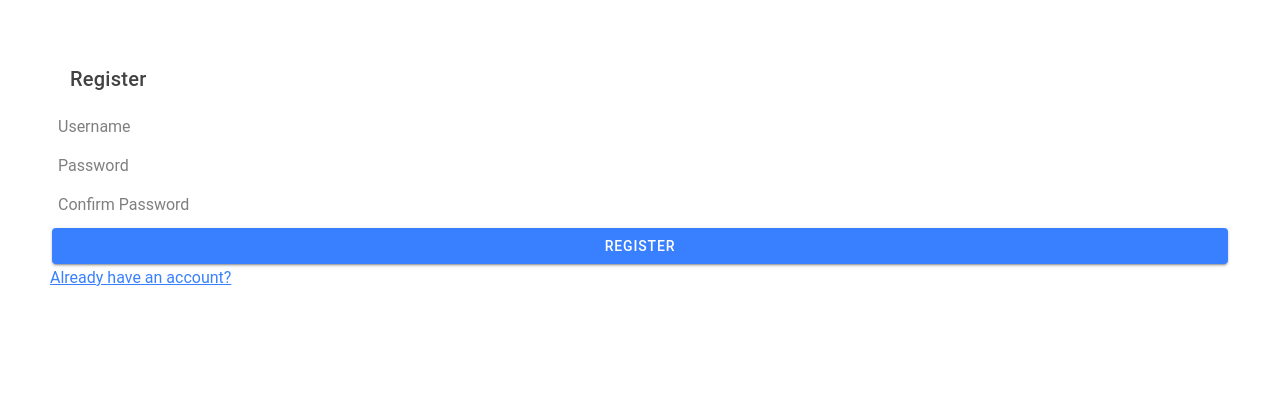
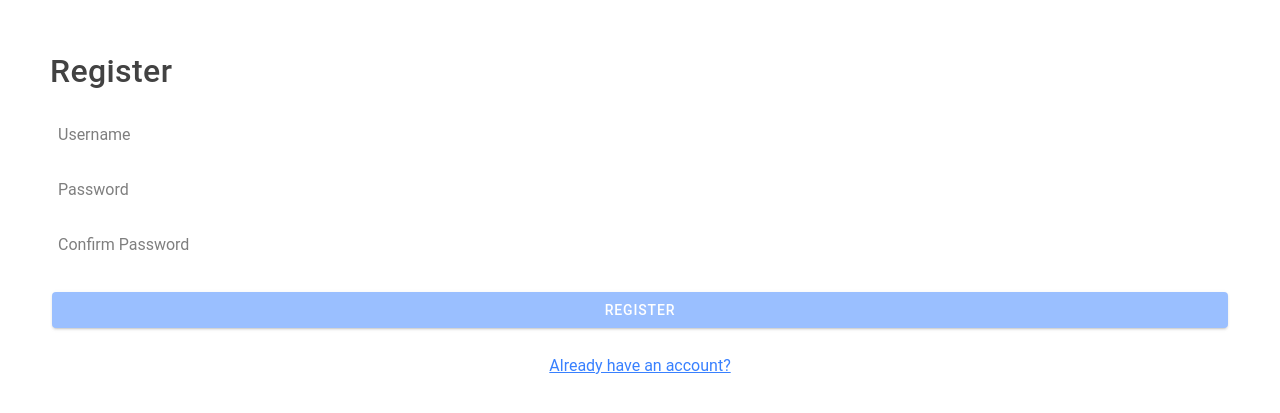
Before and after one commit to BenMorgan94/animalCrossingChoreTracker, a React (Create React App) app: page /register-page in a window 1280 px wide. Shown: the part 149-562 px from the top of the page. Built offline with nearby package versions, Linux system fonts and the light colour scheme.

Commit message:
feat(app): update login/register page functionality and css

```diff
--- a/src/pages/login/login-page.css
+++ b/src/pages/login/login-page.css
@@ -2,3 +2,26 @@
     height: 100%;
     padding: 12.5rem 3.125rem;
 }
+
+.login-header {
+    font-size: 2rem;
+    padding-bottom: 1rem;
+}
+
+#username-container {
+    padding: 0.5rem 0;
+}
+
+#password-container {
+    padding: 0.5rem 0;
+}
+
+#login-button-container {
+    padding: 1rem 0;
+}
+
+#register-container {
+    display: flex;
+    justify-content: center;
+    padding-top: 0.5rem;
+}
--- a/src/pages/login/login-page.tsx
+++ b/src/pages/login/login-page.tsx
@@ -15,28 +15,42 @@ const Login: React.FC = () => {
   const [password, setPassword] = useState("");
 
   function loginUser() {
+    window.location.href = "chore-page";
     console.log(username, password);
-  };
+  }
 
   return (
     <IonPage id="main-content">
       <IonToolbar>
         {" "}
-        <IonTitle>Login</IonTitle>
+        <IonTitle class="login-header">Login</IonTitle>
       </IonToolbar>
       <IonContent scrollY={false}>
+        <div id="username-container">
           <IonInput
             placeholder="Username"
             onIonChange={(e: any) => setUsername(e?.target.value)}
           />
+        </div>
+        <div id="password-container">
           <IonInput
+            type="password"
             placeholder="Password"
             onIonChange={(e: any) => setPassword(e?.target.value)}
           />
-        <IonButton expand="block" onClick={loginUser}>
+        </div>
+        <div id="login-button-container">
+          <IonButton
+            disabled={username.length && password.length > 0 ? false : true}
+            expand="block"
+            onClick={loginUser}
+          >
             Login
           </IonButton>
+        </div>
+        <div id="register-container">
           <Link to="/register-page">Register for an account</Link>
+        </div>
       </IonContent>
     </IonPage>
   );
--- a/src/pages/register/register-page.css
+++ b/src/pages/register/register-page.css
@@ -2,3 +2,30 @@
     height: 100%;
     padding: 12.5rem 3.125rem;
 }
+
+.register-header {
+    font-size: 2rem;
+    padding: 0 0 1rem 0;
+}
+
+#username-container {
+    padding: 0.5rem 0;
+}
+
+#password-container {
+    padding: 0.5rem 0;
+}
+
+#confirm-password-container {
+    padding: 0.5rem 0;
+}
+
+#register-button-container {
+    padding: 1rem 0;
+}
+
+#return-login-container {
+    display: flex;
+    justify-content: center;
+    padding-top: 0.5rem;
+}
--- a/src/pages/register/register-page.tsx
+++ b/src/pages/register/register-page.tsx
@@ -16,6 +16,7 @@ const Register: React.FC = () => {
   const [cPassword, setCPassword] = useState("");
 
   function registerUser() {
+    window.location.href = "login-page";
     console.log(username, password, cPassword);
   }
 
@@ -23,25 +24,37 @@ const Register: React.FC = () => {
     <IonPage id="main-content">
       <IonToolbar>
         {" "}
-        <IonTitle>Register</IonTitle>
+        <IonTitle class="register-header">Register</IonTitle>
       </IonToolbar>
       <IonContent scrollY={false}>
+        <div id="username-container">
           <IonInput
             placeholder="Username"
             onIonChange={(e: any) => setUsername(e?.target.value)}
           />
+        </div>
+        <div id="password-container">
           <IonInput
+            type="password"
             placeholder="Password"
             onIonChange={(e: any) => setPassword(e?.target.value)}
           />
+        </div>
+        <div id="confirm-password-container">
           <IonInput
+            type="password"
             placeholder="Confirm Password"
             onIonChange={(e: any) => setCPassword(e?.target.value)}
           />
-        <IonButton expand="block" onClick={registerUser}>
+        </div>
+        <div id="register-button-container">
+          <IonButton disabled={username.length && password.length && cPassword.length > 0 ? false : true} expand="block" onClick={registerUser}>
             Register
           </IonButton>
+        </div>
+        <div id="return-login-container">
           <Link to="/login-page">Already have an account?</Link>
+        </div>
       </IonContent>
     </IonPage>
   );
```
Lines whose indentation alone changed are shown as unchanged.
